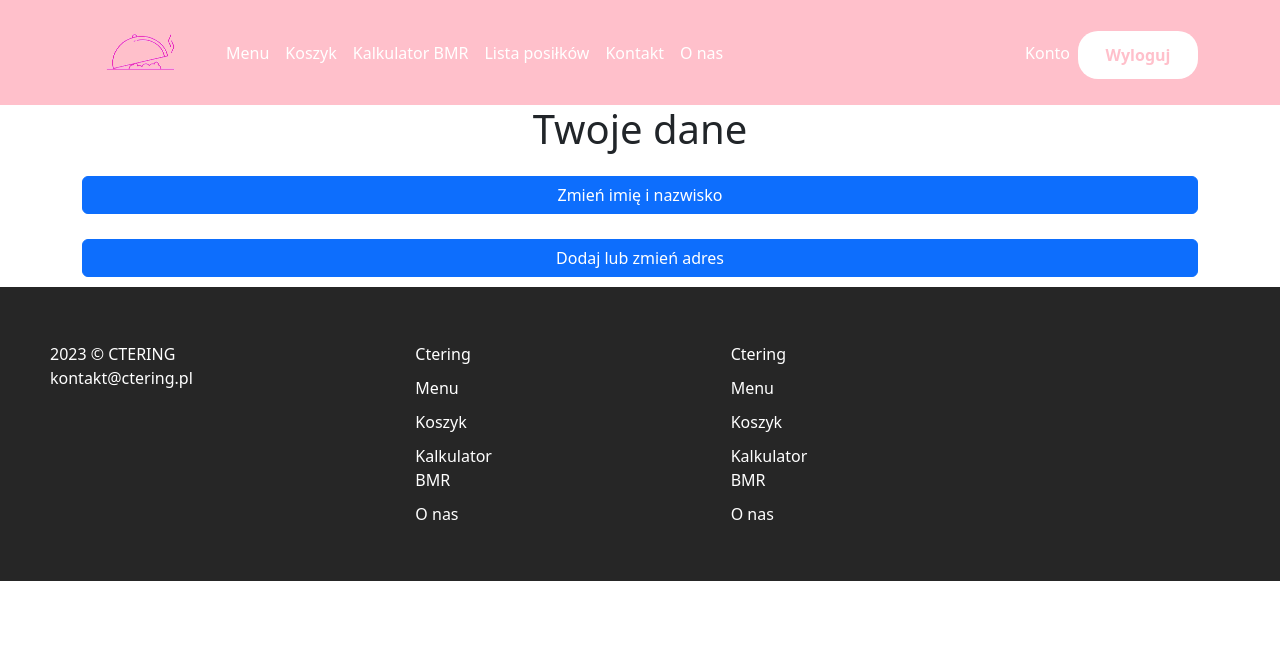
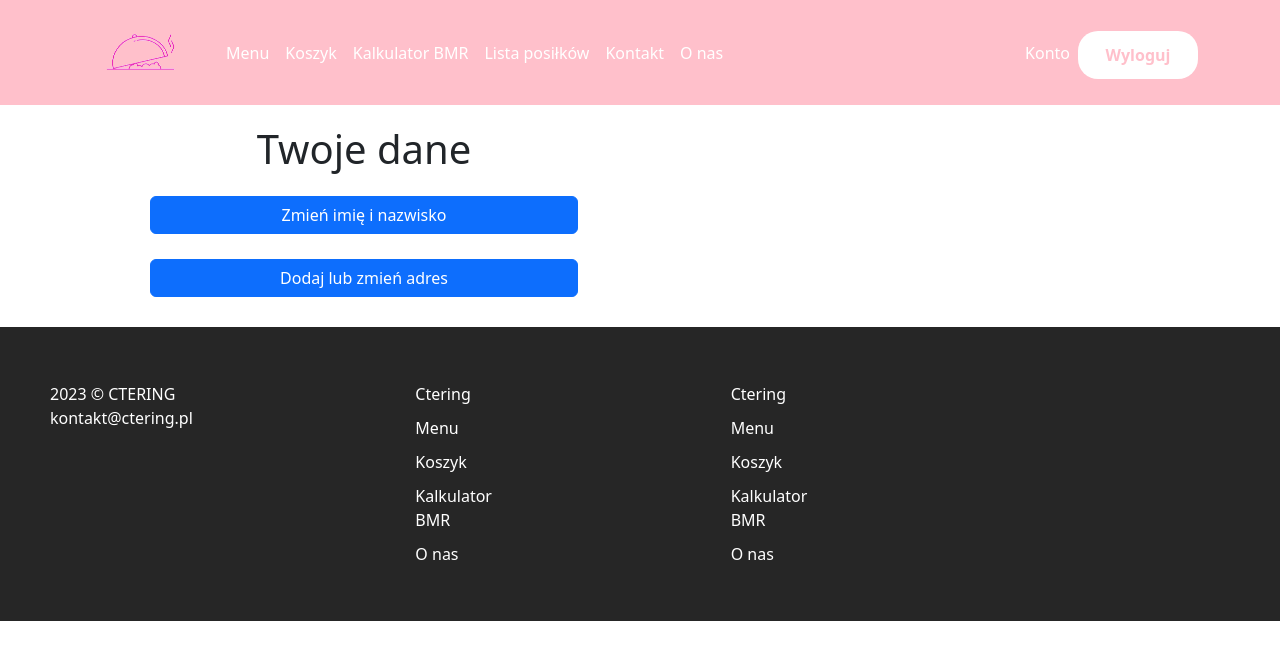
Before and after one commit to Sagan00/catering_inzynierka, a React (Create React App) app in the folder Projekt_Inżynierski/client/: page /account in a window 1280 px wide. Shown: the top 660 px of the page. Built offline with nearby package versions, Linux system fonts and the light colour scheme; sample sign-in values are in the browser's storage.

Commit message:
Poprawiony styl części aplikacji webowej

```diff
--- a/Projekt_Inżynierski/client/src/components/About/index.jsx
+++ b/Projekt_Inżynierski/client/src/components/About/index.jsx
@@ -10,7 +10,7 @@ const About = () => {
         <div className={styles.content}>
           <div className={styles.aboutContainer}>
             <h2>O nas</h2>
-            <p>
+            <p className={styles.aboutText}>
               Ctering to firma cateringowa, która oferuje wysokiej jakości
               posiłki dostosowane do indywidualnych potrzeb i preferencji
               klientów. Naszym celem jest zapewnienie zdrowych i smacznych dań,
--- a/Projekt_Inżynierski/client/src/components/About/styles.module.css
+++ b/Projekt_Inżynierski/client/src/components/About/styles.module.css
@@ -29,8 +29,8 @@ h2 {
   font-size: 30px;
 }
 
-p {
-  text-align: left;
+.aboutText {
+  text-align: justify;
   color: black;
   margin-top: 10px;
   font-size: 20px;
--- a/Projekt_Inżynierski/client/src/components/Account/index.jsx
+++ b/Projekt_Inżynierski/client/src/components/Account/index.jsx
@@ -1,6 +1,6 @@
 // components/Account/index.jsx
 import React, { useState, useEffect } from "react";
-import { Container, Button } from "react-bootstrap";
+import { Button } from "react-bootstrap";
 import axios from "axios";
 import styles from "./styles.module.css";
 import Navigation from "../Navigation";
@@ -75,20 +75,19 @@ const Account = () => {
   return (
     <div>
       <Navigation />
-      <Container>
+      <div className={styles.main_container}>
+        <div className={styles.content}>
+          <div className={styles.informationContainer}>
             <h1>Twoje dane</h1>
             {userData && (
               <div>
-            <p>Imię: {userData.firstName}</p>
-            <p>Nazwisko: {userData.lastName}</p>
+                <p>Imię i nazwisko: {userData.firstName} {userData.lastName}</p>
                 <p>Email: {userData.email}</p>
               </div>
             )}
             {userAddress && (
               <div>
-            <p>Ulica: {userAddress.streetName}</p>
-            <p>Numer domu: {userAddress.houseNumber}</p>
-            <p>Numer mieszkania: {userAddress.apartmentNumber}</p>
+                <p>Adres: {userAddress.streetName} {userAddress.houseNumber}, {userAddress.apartmentNumber}</p>
                 <p>Miasto: {userAddress.city}</p>
                 <p>Kod pocztowy: {userAddress.postalCode}</p>
               </div>
@@ -96,17 +95,23 @@ const Account = () => {
             <Button onClick={handleNameButtonClick} variant="primary">
               Zmień imię i nazwisko
             </Button>
+            <Button onClick={handleAddressButtonClick} variant="primary">
+              Dodaj lub zmień adres
+            </Button>
+          </div>
+          <div className={styles.formContainer}>
             {showNameForm && (
               <NameChange
                 userData={userData}
                 onUserDataChange={handleUserDataChange}
               />
             )}
-        <Button onClick={handleAddressButtonClick} variant="primary">
-          Dodaj lub zmień adres
-        </Button>
-        {showAddressForm && <AddressChange onAddressAdded={handleAddressAdded} />}
-      </Container>
+            {showAddressForm && (
+              <AddressChange onAddressAdded={handleAddressAdded} />
+            )}
+          </div>
+        </div>
+      </div>
       <Foot />
     </div>
   );
--- a/Projekt_Inżynierski/client/src/components/Account/styles.module.css
+++ b/Projekt_Inżynierski/client/src/components/Account/styles.module.css
@@ -1,3 +1,25 @@
-.main_container{
-    padding: 20px 50px;
+.main_container {
+  padding: 20px 50px;
 }
+
+.content {
+  display: flex;
+  width: 100%;
+  margin: auto;
+}
+
+.informationContainer {
+  width: 40%;
+  margin-left: 100px;
+}
+
+.formContainer {
+  width: 60%;
+  margin-left: 10px;
+}
+
+p {
+color: black;
+text-align: justify;
+font-size: 20px;
+}
--- a/Projekt_Inżynierski/client/src/components/Main/styles.module.css
+++ b/Projekt_Inżynierski/client/src/components/Main/styles.module.css
@@ -22,21 +22,22 @@
   margin: auto;
 }
 
-.listHeading{
+.listHeading {
   font-size: 24px;
+}
+
+.listDescription {
+  font-size: 24px;
+  margin-top: 10px;
+  font-size: 20px;
+  color: black;
+  text-align: justify;
 }
 
 h2 {
   text-align: center;
   margin-bottom: 20px;
   font-size: 30px;
-  }
-
-  p {
-    text-align: left;
-    color: black;
-    margin-top: 10px;
-    font-size: 20px;
 }
 
 label {
```
Lines whose indentation alone changed are shown as unchanged.
